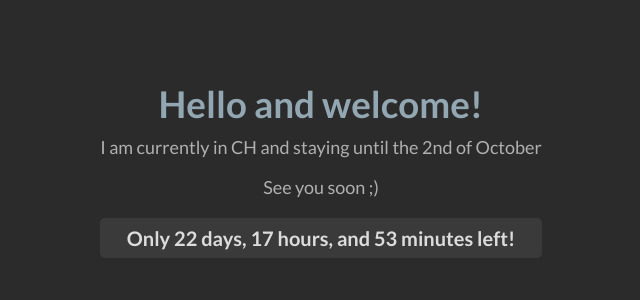
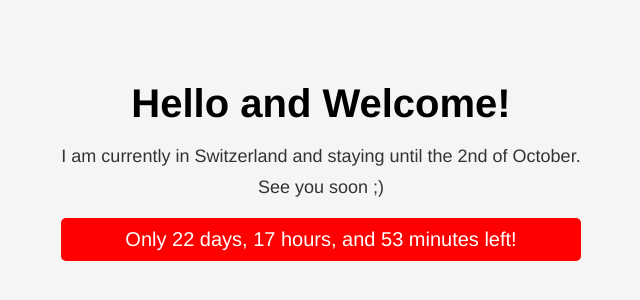
Before and after one commit to jerrygblum/jerrygblum.github.io, a plain HTML site: page index.html in a window 1280 px wide. Shown: the part 242-542 px from the top of the page, without its empty margins (319-959 px from the left). Drawn offline with Linux system fonts and the light colour scheme; a web font is replaced by a local one.

Commit message:
Swiss design without distractions

```diff
--- a/index.html
+++ b/index.html
@@ -4,11 +4,12 @@
     <meta charset="UTF-8">
     <meta http-equiv="X-UA-Compatible" content="IE=edge">
     <meta name="viewport" content="width=device-width, initial-scale=1.0">
-    <title>jeblu</title>
-    <!-- Link to Google Fonts for the "Lato" font -->
-    <link href="https://fonts.googleapis.com/css2?family=Lato:wght@300;400;700&display=swap" rel="stylesheet">
+    <title>Jeblu</title>
+    <!-- Use Helvetica or a similar sans-serif font -->
     <style>
-        /* Ensure no unwanted scrolling and fit the page within the viewport */
+        @import url('https://fonts.googleapis.com/css2?family=Helvetica:wght@300;400;700&display=swap');
+
+        /* Reset and base styles */
         html, body {
             margin: 0;
             padding: 0;
@@ -18,50 +19,35 @@
             display: flex;
             justify-content: center;
             align-items: center;
-            background-color: #2b2b2b; /* Dark background color */
-            font-family: 'Lato', sans-serif; /* Elegant font */
-            color: #dcdcdc; /* Subtle light gray text color */
+            font-family: 'Helvetica', Arial, sans-serif;
+            background-color: #f5f5f5; /* Light gray background */
+            color: #333333; /* Dark text */
             text-align: center;
         }
 
         h1 {
-            font-size: 36px;
-            color: #9db4c0; /* Soft, muted blue for main heading */
-            animation: pulse 3s infinite;
-            margin-bottom: 10px;
+            font-size: 40px;
+            font-weight: 700;
+            color: #000000; /* Black heading */
+            margin-bottom: 20px;
         }
 
         p {
             font-size: 18px;
+            font-weight: 300;
+            color: #333333; /* Darker gray for paragraph text */
             margin-top: 10px;
-            color: #b0b0b0; /* Softer gray for paragraph text */
+            margin-bottom: 10px;
         }
 
         .countdown {
             font-size: 20px;
+            font-weight: 400;
             margin-top: 20px;
-            padding: 8px 16px;
-            color: #dcdcdc; /* Same subtle light gray for countdown */
+            padding: 10px 20px;
+            color: #FFFFFF;
+            background-color: #ff0000; /* Red background for countdown (Swiss-inspired) */
             border-radius: 5px;
-            background-color: #3a3a3a; /* Slightly lighter dark background */
-            animation: fadeIn 1s ease-in-out;
-            font-weight: 700; /* Bold font for emphasis */
-        }
-
-        /* Keyframes for pulsing animation */
-        @keyframes pulse {
-            0% {
-                transform: scale(1);
-                opacity: 1;
-            }
-            50% {
-                transform: scale(1.05);
-                opacity: 0.8;
-            }
-            100% {
-                transform: scale(1);
-                opacity: 1;
-            }
         }
 
         /* Keyframes for fade-in animation */
@@ -73,12 +59,16 @@
                 opacity: 1;
             }
         }
+
+        .fade-in {
+            animation: fadeIn 1s ease-in-out;
+        }
     </style>
 </head>
 <body>
-    <div>
-        <h1>Hello and welcome!</h1>
-        <p>I am currently in CH and staying until the 2nd of October</p>
+    <div class="fade-in">
+        <h1>Hello and Welcome!</h1>
+        <p>I am currently in Switzerland and staying until the 2nd of October.</p>
         <p>See you soon ;)</p>
         <div class="countdown" id="countdown"></div>
     </div>
@@ -89,7 +79,7 @@
             const countdownElement = document.getElementById('countdown');
 
             // Define the target date in UTC timezone
-            const targetDate = new Date(Date.UTC(2024, 9, 2, 13, 50, 0)); // September 7, 2024, at 13:10:00 UTC
+            const targetDate = new Date(Date.UTC(2024, 9, 2, 13, 50, 0)); // October 2, 2024, at 13:50:00 UTC
             const now = new Date();
 
             // Calculate the distance between now and the target date
@@ -114,6 +104,5 @@
         const countdownInterval = setInterval(updateCountdown, 1000);
         updateCountdown(); // Initial call to display immediately
     </script>
-
 </body>
 </html>
```
